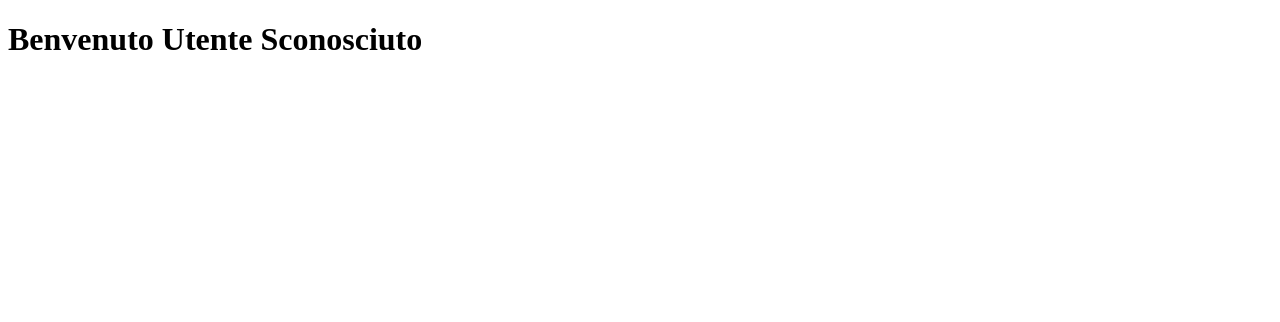
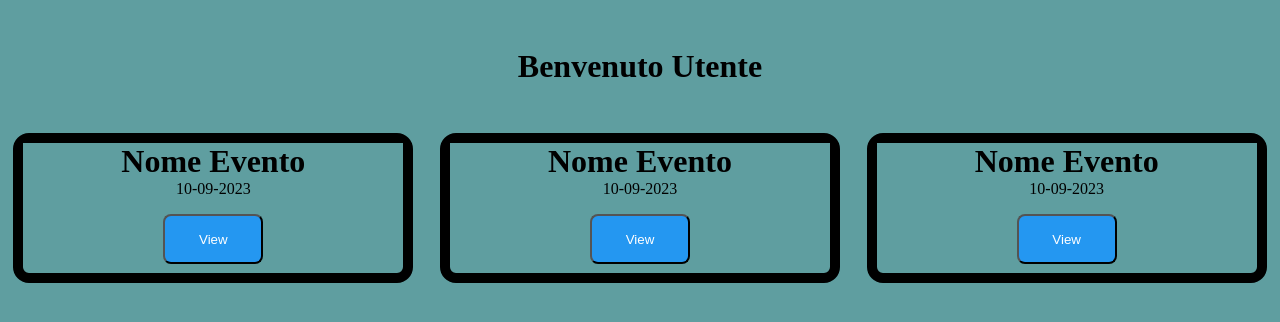
Before and after one commit to VincenzoMinardi/edusogno-esercizio, a PHP site: page /homepage.php in a window 1280 px wide. Shown: the top 322 px of the page. Run offline with PHP 8.4, Linux system fonts and the light colour scheme.

Commit message:
create template and style homepage

```diff
--- a/homepage.php
+++ b/homepage.php
@@ -1,22 +1,51 @@
 <?php
+require_once 'Connect.php';
 session_start();
 
 if (isset($_SESSION['nome'])) {
-    $nome = $_SESSION['nome'];
+    $username = $_SESSION['nome'];
 } else {
-    $nome = "Utente Sconosciuto";
+    $username = "Utente";
 }
 ?>
 
 <!DOCTYPE html>
-<html>
+<html lang="en">
 
 <head>
-    <title>Homepage</title>
+    <meta charset="UTF-8">
+    <meta name="viewport" content="width=device-width, initial-scale=1.0">
+    <link rel="stylesheet" href="homepage.css">
+    <script src="./assets/js/script.js" defer></script>
+    <title>HomePage</title>
 </head>
 
 <body>
-    <h1 class="title-homepage">Benvenuto <?php echo $nome ?></h1>
+
+    <div class="container">
+        <h1>Benvenuto <?php echo $username ?></h1>
+        <div class="card-event">
+            <div class="card">
+                <h1 class="card-title">Nome Evento</h1>
+                <p class="card-text">10-09-2023</p>
+                <button class="view">View</button>
+            </div>
+
+            <div class="card">
+                <h1 class="card-title">Nome Evento</h1>
+                <p class="card-text">10-09-2023</p>
+                <button class="view">View</button>
+            </div>
+
+            <div class="card">
+                <h1 class="card-title">Nome Evento</h1>
+                <p class="card-text">10-09-2023</p>
+                <button class="view">View</button>
+            </div>
+        </div>
+    </div>
+
+
 </body>
 
 </html>
```
